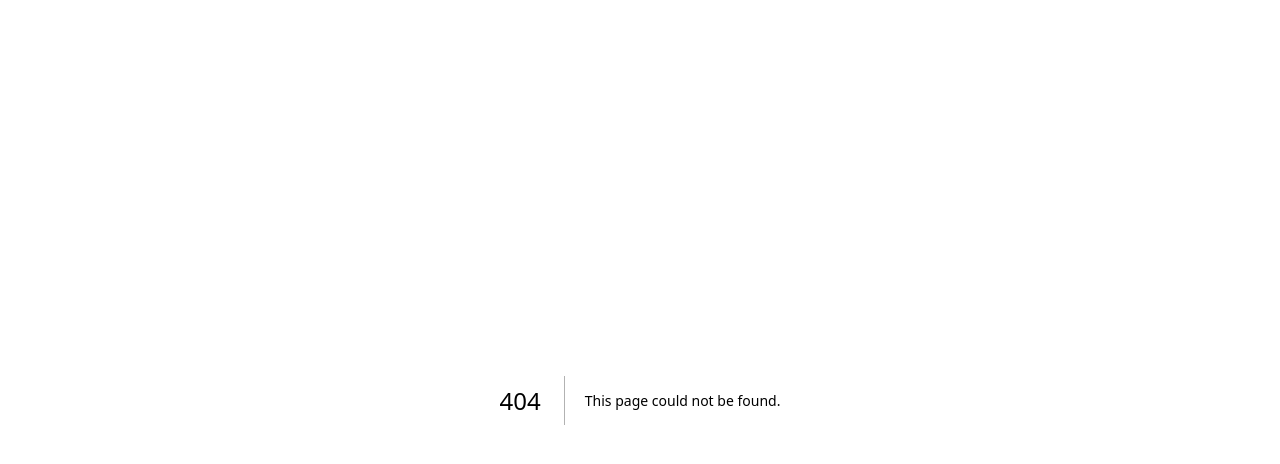
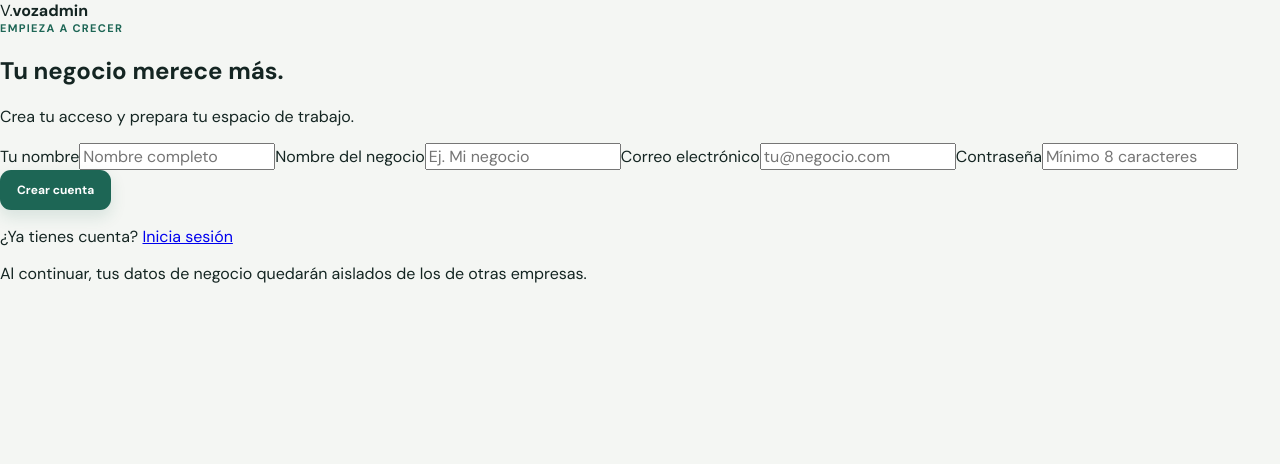
Before and after one commit to JuanVidal1/VozAdmin-PULSO, a Next.js app: page /registro in a window 1280 px wide. Before the commit this address had no page. Shown: the top 464 px of the page. Built offline with nearby package versions, Linux system fonts and the light colour scheme.

Commit message:
feat: add business owner registration

```diff
--- /dev/null
+++ b/app/registro/page.tsx
@@ -0,0 +1,48 @@
+"use client";
+
+import { FormEvent, useState } from "react";
+import Link from "next/link";
+import { useRouter } from "next/navigation";
+import { createClient } from "@/lib/supabase/client";
+
+export default function RegisterPage() {
+  const router = useRouter();
+  const [fullName, setFullName] = useState("");
+  const [businessName, setBusinessName] = useState("");
+  const [email, setEmail] = useState("");
+  const [password, setPassword] = useState("");
+  const [error, setError] = useState("");
+  const [notice, setNotice] = useState("");
+  const [loading, setLoading] = useState(false);
+
+  async function handleSubmit(event: FormEvent<HTMLFormElement>) {
+    event.preventDefault();
+    setError(""); setNotice(""); setLoading(true);
+    try {
+      const supabase = createClient();
+      const { data, error: signUpError } = await supabase.auth.signUp({
+        email,
+        password,
+        options: { data: { full_name: fullName, business_name: businessName } }
+      });
+      if (signUpError) throw signUpError;
+      if (data.session) {
+        const { error: organizationError } = await supabase.from("organizations").insert({
+          name: businessName,
+          created_by: data.user?.id
+        });
+        if (organizationError) throw organizationError;
+        router.push("/");
+        router.refresh();
+      } else {
+        setNotice("Cuenta creada. Revisa tu correo para confirmar el registro; después inicia sesión y termina de crear tu empresa.");
+      }
+    } catch (err) {
+      setError(err instanceof Error ? err.message : "No fue posible crear la cuenta.");
+    } finally {
+      setLoading(false);
+    }
+  }
+
+  return <main className="auth-page"><section className="auth-card"><div className="auth-brand"><span>V.</span><strong>vozadmin</strong></div><p className="eyebrow">EMPIEZA A CRECER</p><h1>Tu negocio merece más.</h1><p className="auth-subtitle">Crea tu acceso y prepara tu espacio de trabajo.</p><form onSubmit={handleSubmit}><label>Tu nombre<input required value={fullName} onChange={e=>setFullName(e.target.value)} placeholder="Nombre completo"/></label><label>Nombre del negocio<input required minLength={2} value={businessName} onChange={e=>setBusinessName(e.target.value)} placeholder="Ej. Mi negocio"/></label><label>Correo electrónico<input type="email" autoComplete="email" required value={email} onChange={e=>setEmail(e.target.value)} placeholder="tu@negocio.com"/></label><label>Contraseña<input type="password" autoComplete="new-password" required minLength={8} value={password} onChange={e=>setPassword(e.target.value)} placeholder="Mínimo 8 caracteres"/></label>{error&&<p className="auth-error">{error}</p>}{notice&&<p className="auth-notice">{notice}</p>}<button className="primary-btn auth-submit" disabled={loading}>{loading?"Creando cuenta...":"Crear cuenta"}</button></form><p className="auth-footer">¿Ya tienes cuenta? <Link href="/login">Inicia sesión</Link></p><p className="auth-legal">Al continuar, tus datos de negocio quedarán aislados de los de otras empresas.</p></section></main>;
+}
```
